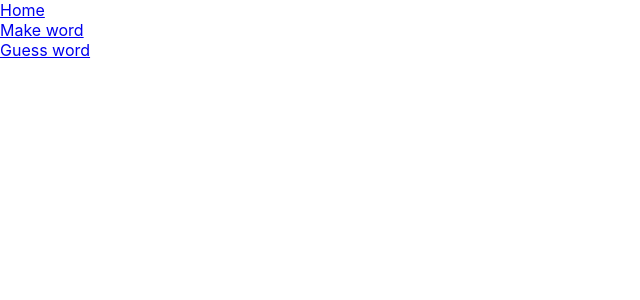
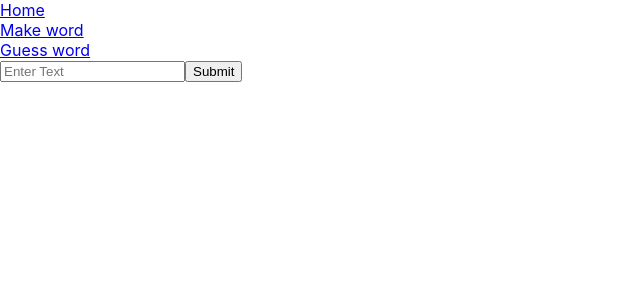
Before and after one commit to Hriday1321/Originalll, a React (Create React App) app: page /guess in a window 1280 px wide. Shown: the top 300 px of the page, without its empty margins (0-640 px from the left). Built offline with nearby package versions, Linux system fonts and the light colour scheme; no server answers; the database is empty.

Commit message:
trying to get shiz werkin

```diff
--- a/src/components/Guess.js
+++ b/src/components/Guess.js
@@ -1,7 +1,6 @@
 import React from 'react'
 
-export default function Guess() {
-  const [words, setWords] = React.useState([]);
+export default function Guess(props) {
   const [word, makeWord] = React.useState('initial');
   const [w, setw] = React.useState([]);
 
@@ -9,7 +8,7 @@ export default function Guess() {
     let arr = [0, 0, 0, 0, 0];
     let count = 0
     for(let i = 0; i < 5; i++)
-      if(word[i] === words[0].word[i]){
+      if(word[i] === props.word[i]){
         arr[i] = 1;
         count++;
       }
@@ -19,7 +18,7 @@ export default function Guess() {
     for(let i = 0; i < 5; i++){
       if(arr[i] === 0)
         for(let j = 0; j < 5; j++){
-          if(barr[j] === 0 && word[i] === words[0].word[j]){
+          if(barr[j] === 0 && word[i] === props.word[j]){
             barr[j] = 1;
             county++;
           }
@@ -33,7 +32,7 @@ export default function Guess() {
       <input type='text' placeholder='Enter Text' onChange={ (e) => {makeWord(e.target.value)}}></input>
       <button onClick={() => {
         if(word.length === 5)
-        compare();
+          compare();
         }}>Submit</button>
       {w.map(function(data){
          return (<li>{data.word}  {data.g}  {data.y}</li>)
--- a/src/components/Id.js
+++ b/src/components/Id.js
@@ -2,9 +2,13 @@ import React from 'react'
 import {collection, query, orderBy, onSnapshot} from "firebase/firestore"
 import {db} from './firebase'
 import Nav from './Nav'
+import Guess from './Guess'
 
 function Id() {
     const [words, setWords] = React.useState([]);
+    const [word, setWord] = React.useState('');
+    const [id, makeID] = React.useState('');
+    const [loaded, setLoaded] = React.useState(0);
 
     React.useEffect(() => {
         const q = query(collection(db, 'words'), orderBy('created', 'desc'))
@@ -16,11 +20,34 @@ function Id() {
         })
     },[])
 
-    return (
+    const compare = () => {
+        words.map(function(data) {
+            if(data.id === id){
+                setWord(data.word);
+                setLoaded(1);
+            }
+            return 0;
+        })
+    }
+
+    if(loaded === 0)
+      return (
         <div>
             <Nav />
+            <input type='text' placeholder='Enter Text' onChange={ (e) => {makeID(e.target.value)}}></input>
+            <button onClick={() => {
+                compare();
+            }}>Submit
+            </button>
         </div>
-    )
+      )
+    else
+      return (
+        <div>
+            <Nav />
+            <Guess word={word}/>
+        </div>
+      )
 }
 
 export default Id
```
